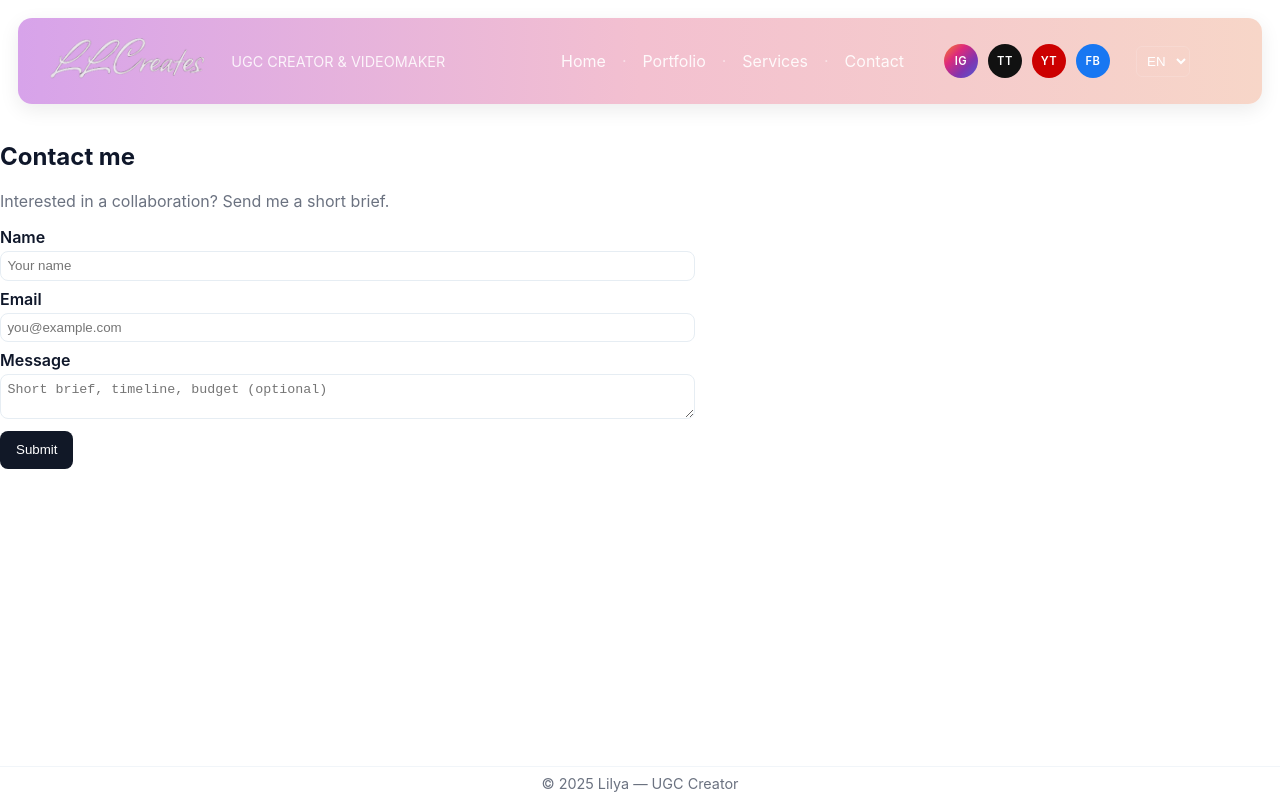
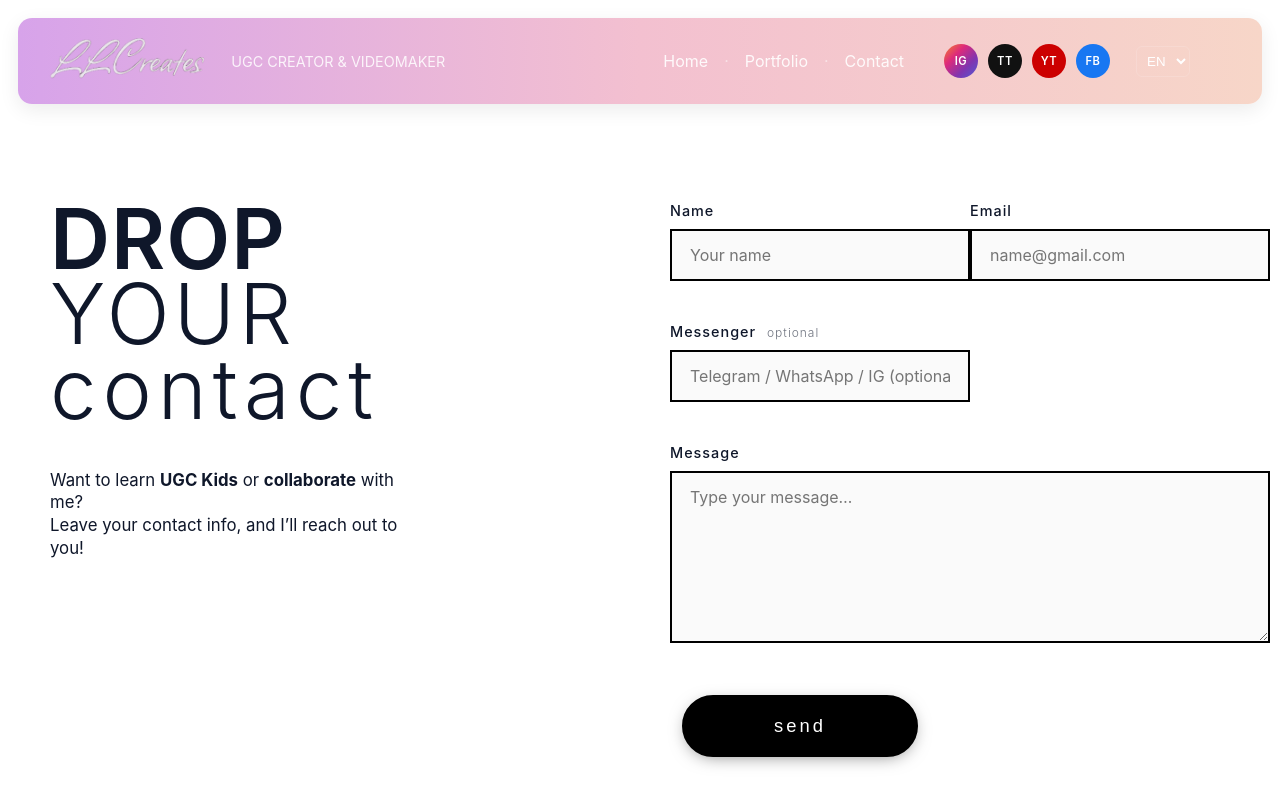
Before and after one commit to zanmax08/lilyaproject, a Vue app: page /contact in a window 1280 px wide. Shown: the top 800 px of the page. Built offline with nearby package versions, Linux system fonts and the light colour scheme.

Commit message:
feat: update navigation and contact form with new structure and functionality; remove services page

```diff
--- a/src/components/SiteHeader.vue
+++ b/src/components/SiteHeader.vue
@@ -9,11 +9,9 @@
       <nav class="main-nav" v-reveal="{mode:'up',delay:140}">
         <router-link to="/" class="nav-link hover-pop">{{ t('nav.home') }}</router-link>
         <span class="sep">·</span>
-        <router-link to="/portfolio" class="nav-link hover-pop">{{ t('nav.portfolio') }}</router-link>
-        <span class="sep">·</span>
-        <router-link to="/services" class="nav-link hover-pop">{{ t('nav.services') }}</router-link>
-        <span class="sep">·</span>
-        <router-link to="/contact" class="nav-link hover-pop">{{ t('nav.contact') }}</router-link>
+  <router-link to="/portfolio" class="nav-link hover-pop">{{ t('nav.portfolio') }}</router-link>
+  <span class="sep">·</span>
+  <router-link to="/contact" class="nav-link hover-pop">{{ t('nav.contact') }}</router-link>
       </nav>
 
       <button class="burger" @click="$emit('toggle-mobile')" :aria-label="t('ui.toggle_menu')" v-reveal="{mode:'up',delay:220}">
@@ -38,9 +36,8 @@
 
     <div class="mobile-nav" v-if="mobileOpen">
       <router-link to="/" @click.native="$emit('close-mobile')">{{ t('nav.home') }}</router-link>
-      <router-link to="/portfolio" @click.native="$emit('close-mobile')">{{ t('nav.portfolio') }}</router-link>
-      <router-link to="/services" @click.native="$emit('close-mobile')">{{ t('nav.services') }}</router-link>
-      <router-link to="/contact" @click.native="$emit('close-mobile')">{{ t('nav.contact') }}</router-link>
+  <router-link to="/portfolio" @click.native="$emit('close-mobile')">{{ t('nav.portfolio') }}</router-link>
+  <router-link to="/contact" @click.native="$emit('close-mobile')">{{ t('nav.contact') }}</router-link>
     </div>
   </header>
 </template>
--- a/src/locales/en.json
+++ b/src/locales/en.json
@@ -3,13 +3,32 @@
     "title": "Lilya — UGC Creator / Videomaker",
     "footer": "Lilya — UGC Creator"
   },
-  "nav": { "home": "Home", "portfolio": "Portfolio", "services": "Services", "contact": "Contact" },
+  "contactStatus": { "sending": "Sending…", "sent": "Sent!", "error": "Error sending. Try again." },
+  "nav": { "home": "Home", "portfolio": "Portfolio", "contact": "Contact" },
   "hero": { "title": "UGC CREATOR & VIDEOMAKER", "lead": "I’m Lilya — I create high-quality UGC videos, reels and video ads. Based in the USA. Ready to collaborate.", "portfolio": "Portfolio", "contact": "Contact me" },
   "about": { "heading": "About me", "text": "My passion for video shooting and photography began as a hobby and has since evolved into my profession." },
-  "services": { "heading": "Services", "list": ["UGC Videos", "Reels & Short Ads", "Product Shoots"], "description": "I offer a range of video services focused on UGC, reels and product shots.", "paragraphs": ["Short authentic videos tailored for social platforms.", "Engaging reels for TikTok, Instagram and more.", "Styled product and lifestyle clips for e-commerce."] },
   "portfolio": { "desc": "Selection of UGC videos, reels and promos.", "preview": "Video preview", "items": [] , "empty": "No portfolio items yet — this section is empty."},
   "folders": [],
-  "contact": { "heading": "Contact me", "intro": "Interested in a collaboration? Send me a short brief.", "name": "Name", "namePlaceholder": "Your name", "email": "Email", "emailPlaceholder": "you@example.com", "message": "Message", "messagePlaceholder": "Short brief, timeline, budget (optional)", "submit": "Submit", "thanks": "Thanks — message saved locally (demo)." },
+  "contact": {
+    "heading": "Contact me",
+    "intro": "Interested in a collaboration? Send me a short brief.",
+    "drop": "DROP",
+    "your": "YOUR",
+    "contactWord": "contact",
+    "pitch": "Want to learn <strong>UGC Kids</strong> or <strong>collaborate</strong> with me? <br/>Leave your contact info, and I’ll reach out to you!",
+    "name": "Name",
+    "namePlaceholder": "Your name",
+    "email": "Email",
+    "emailPlaceholder": "name@gmail.com",
+    "messenger": "Messenger",
+    "messengerPlaceholder": "Telegram / WhatsApp / IG (optional)",
+    "optional": "optional",
+    "message": "Message",
+    "messagePlaceholder": "Type your message…",
+    "submit": "Submit",
+    "submitNew": "send",
+    "thanks": "Thanks — message saved locally (demo)."
+  },
   "socials": { "heading": "Find me", "instagram": "Instagram", "tiktok": "TikTok", "youtube": "YouTube" }
   ,"specialties": {
     "heading": "my specialties",
--- a/src/locales/es.json
+++ b/src/locales/es.json
@@ -3,13 +3,32 @@
     "title": "Lilya — Creadora UGC / Videomaker",
     "footer": "Lilya — Creadora UGC"
   },
-  "nav": { "home": "Inicio", "portfolio": "Portafolio", "services": "Servicios", "contact": "Contacto" },
+  "contactStatus": { "sending": "Enviando…", "sent": "¡Enviado!", "error": "Error al enviar. Intenta de nuevo." },
+  "nav": { "home": "Inicio", "portfolio": "Portafolio", "contact": "Contacto" },
   "hero": { "title": "UGC CREATOR & VIDEOMAKER", "lead": "Soy Lilya — creo vídeos UGC, reels y anuncios creativos. Lista para colaborar.", "portfolio": "Portafolio", "contact": "Contactarme" },
   "about": { "heading": "Sobre mí", "text": "Mi pasión por la filmación y la fotografía comenzó como un hobby y se convirtió en mi profesión." },
-  "services": { "heading": "Servicios", "list": ["Videos UGC", "Reels y anuncios cortos", "Grabaciones de producto"], "description": "Ofrezco servicios de vídeo centrados en UGC, reels y grabaciones de producto.", "paragraphs": ["Vídeos auténticos y cortos para redes sociales.", "Reels atractivos para TikTok, Instagram y más.", "Clips de producto y lifestyle para e‑commerce."] },
   "portfolio": { "desc": "Selección de vídeos UGC, reels y promos.", "preview": "Vista previa de vídeo", "items": [], "empty": "No hay elementos en el portafolio todavía." },
   "folders": [],
-  "contact": { "heading": "Contáctame", "intro": "¿Interesado en colaborar? Envíame un breve brief.", "name": "Nombre", "namePlaceholder": "Tu nombre", "email": "Email", "emailPlaceholder": "tucorreo@ejemplo.com", "message": "Mensaje", "messagePlaceholder": "Breve brief, plazos, presupuesto (opcional)", "submit": "Enviar", "thanks": "Gracias — mensaje guardado localmente (demo)." },
+  "contact": {
+    "heading": "Contáctame",
+    "intro": "¿Interesado en colaborar? Envíame un breve brief.",
+    "drop": "DEJA",
+    "your": "TU",
+    "contactWord": "contacto",
+    "pitch": "¿Quieres aprender <strong>UGC Kids</strong> o <strong>colaborar</strong> conmigo?<br/>Déjame tu contacto y te escribiré.",
+    "name": "Nombre",
+    "namePlaceholder": "Tu nombre",
+    "email": "Email",
+    "emailPlaceholder": "name@gmail.com",
+    "messenger": "Messenger",
+    "messengerPlaceholder": "Telegram / WhatsApp / IG (opcional)",
+    "optional": "opcional",
+    "message": "Mensaje",
+    "messagePlaceholder": "Escribe tu mensaje…",
+    "submit": "Enviar",
+    "submitNew": "enviar",
+    "thanks": "Gracias — mensaje guardado localmente (demo)."
+  },
   "socials": { "heading": "Encuéntrame", "instagram": "Instagram", "tiktok": "TikTok", "youtube": "YouTube" }
   ,"specialties": {
     "heading": "mis especialidades",
--- a/src/locales/ru.json
+++ b/src/locales/ru.json
@@ -3,7 +3,8 @@
     "title": "Лиля — UGC Креатор / Видеомейкер",
     "footer": "Лиля — UGC Креатор"
   },
-  "nav": { "home": "Главная", "portfolio": "Портфолио", "services": "Услуги", "contact": "Контакты" },
+  "contactStatus": { "sending": "Отправка…", "sent": "Отправлено!", "error": "Ошибка отправки. Повторите." },
+  "nav": { "home": "Главная", "portfolio": "Портфолио", "contact": "Контакты" },
   "hero": { "title": "UGC‑продакшн для мам & брендов", "lead": [
     "Ваш бренд должен звучать по‑семейному — и при этом продавать.",
     "Я — Лилия, эксперт по social media и UGC, более 3 лет в инфобизе и с $20 000+ инвестиций в обучение. Со мной — моя дочка, которая с двух лет уверенно чувствует себя перед камерой. Мы вместе создаём нативные видео, которые продают, не продавая: люди сами сохраняют, пересылают и возвращаются к ним.",
@@ -14,10 +15,28 @@
     "🚀 Готовы создать свой самый сохраняемый ролик? Оставьте заявку прямо сейчас и давайте обсудим детали!"
   ], "portfolio": "Портфолио", "contact": "Связаться" },
   "about": { "heading": "Обо мне", "text": "Моя страсть к видеосъёмке и фотографии началась как хобби и переросла в профессию." },
-  "services": { "heading": "Услуги", "list": ["UGC видео", "Рилсы и короткие рекламные ролики", "Съёмка товара и лайфстайл"], "description": "Я предлагаю услуги по созданию видео: UGC, рилсы и съёмки товаров.", "paragraphs": ["Короткие аутентичные видео для соцсетей.", "Эффектные рилсы для TikTok, Instagram и др.", "Съёмка продукта и лайфстайл для e‑commerce."] },
   "portfolio": { "desc": "Подборка UGC-видео, рилсов и промо.", "preview": "Превью видео", "items": [], "empty": "В этом разделе пока нет работ." },
   "folders": [],
-  "contact": { "heading": "Связаться", "intro": "Заинтересованы в сотрудничестве? Пришлите короткий бриф.", "name": "Имя", "namePlaceholder": "Ваше имя", "email": "Email", "emailPlaceholder": "you@example.com", "message": "Сообщение", "messagePlaceholder": "Короткий бриф, сроки, бюджет (опционально)", "submit": "Отправить", "thanks": "Спасибо — сообщение сохранено локально (демо)." },
+  "contact": {
+    "heading": "Связаться",
+    "intro": "Заинтересованы в сотрудничестве? Пришлите короткий бриф.",
+    "drop": "ОСТАВЬ",
+    "your": "СВОЙ",
+    "contactWord": "контакт",
+    "pitch": "Хотите узнать про <strong>UGC Kids</strong> или <strong>сотрудничать</strong>?<br/>Оставьте контакты — напишу вам!",
+    "name": "Имя",
+    "namePlaceholder": "Ваше имя",
+    "email": "Email",
+    "emailPlaceholder": "name@gmail.com",
+    "messenger": "Мессенджер",
+    "messengerPlaceholder": "Telegram / WhatsApp / IG (опционально)",
+    "optional": "опционально",
+    "message": "Сообщение",
+    "messagePlaceholder": "Ваше сообщение…",
+    "submit": "Отправить",
+    "submitNew": "отправить",
+    "thanks": "Спасибо — сообщение сохранено локально (демо)."
+  },
   "socials": { "heading": "Найти меня", "instagram": "Instagram", "tiktok": "TikTok", "youtube": "YouTube" }
   ,"specialties": {
     "heading": "мои специализации",
--- a/src/pages/Contact.vue
+++ b/src/pages/Contact.vue
@@ -1,26 +1,38 @@
 
 <template>
-  <section>
-  <h2>{{ t('contact.heading') }}</h2>
-  <p style="color:var(--muted)">{{ t('contact.intro') }}</p>
+  <section class="contact-layout" v-reveal:fade>
+    <div class="contact-left">
+      <h1 class="mega">
+        <span class="block line1">{{ t('contact.drop') }}</span>
+        <span class="block line2">{{ t('contact.your') }}</span>
+        <span class="block line3">{{ t('contact.contactWord') }}</span>
+      </h1>
+      <p class="pitch" v-html="t('contact.pitch')"></p>
+    </div>
 
-    <form @submit.prevent="send">
-      <div>
-        <label>{{ t('contact.name') || 'Name' }}</label>
-        <input v-model="name" :placeholder="t('contact.namePlaceholder') || 'Your name'" required />
+    <form class="contact-form" @submit.prevent="send" novalidate>
+      <div class="field">
+        <label for="name">{{ t('contact.name') }}</label>
+        <input id="name" v-model="name" :placeholder="t('contact.namePlaceholder')" required />
       </div>
-      <div>
-        <label>{{ t('contact.email') || 'Email' }}</label>
-        <input v-model="email" type="email" :placeholder="t('contact.emailPlaceholder') || 'you@example.com'" required />
+      <div class="field">
+        <label for="email">{{ t('contact.email') }}</label>
+        <input id="email" v-model="email" type="email" :placeholder="t('contact.emailPlaceholder')" required />
       </div>
-      <div>
-        <label>{{ t('contact.message') || 'Message' }}</label>
-        <textarea v-model="message" :placeholder="t('contact.messagePlaceholder') || 'Short brief, timeline, budget (optional)'" required></textarea>
+      <div class="field">
+        <label for="messenger">{{ t('contact.messenger') }} <span class="opt">{{ t('contact.optional') }}</span></label>
+        <input id="messenger" v-model="messenger" :placeholder="t('contact.messengerPlaceholder')" />
       </div>
-      <button type="submit">{{ t('contact.submit') }}</button>
+      <div class="field span2">
+        <label for="message">{{ t('contact.message') }}</label>
+        <textarea id="message" v-model="message" :placeholder="t('contact.messagePlaceholder')" rows="5"></textarea>
+      </div>
+      <div class="actions span2">
+  <button type="submit" class="send-btn hover-pop" :disabled="loading">{{ loading ? t('contactStatus.sending') : sent ? t('contactStatus.sent') : t('contact.submitNew') }}</button>
+  <p v-if="sent && !error" class="sent-msg">{{ t('contact.thanks') }}</p>
+  <p v-if="error" class="error-msg">{{ t('contactStatus.error') }}</p>
+      </div>
     </form>
-
-    <p v-if="sent" style="color:green;margin-top:1rem">{{ t('contact.thanks') }}</p>
   </section>
 </template>
 
@@ -32,24 +44,71 @@ export default {
     t() { return t }
   },
   data() {
-    return { name: '', email: '', message: '', sent: false }
+  return { name: '', email: '', messenger: '', message: '', sent: false, loading: false, error: '' }
   },
   methods: {
-    send() {
-      const payload = { name: this.name, email: this.email, message: this.message, at: new Date() }
-      // demo: save to localStorage
-      const prev = JSON.parse(localStorage.getItem('lilya_messages') || '[]')
-      prev.push(payload)
-      localStorage.setItem('lilya_messages', JSON.stringify(prev))
-      this.sent = true
-      this.name = this.email = this.message = ''
+    async send() {
+      if (this.loading) return
+      this.error = ''
+      this.sent = false
+      this.loading = true
+      const payload = { name: this.name, email: this.email, messenger: this.messenger, message: this.message }
+      try {
+        const resp = await fetch('/.netlify/functions/send-telegram', {
+          method: 'POST',
+          headers: { 'Content-Type': 'application/json' },
+            body: JSON.stringify(payload)
+        })
+        if (!resp.ok) throw new Error('bad status ' + resp.status)
+        const data = await resp.json()
+        if (!data.ok) throw new Error('telegram error')
+        this.sent = true
+        this.name = this.email = this.messenger = this.message = ''
+      } catch (e) {
+        this.error = e.message || 'error'
+      } finally {
+        this.loading = false
+      }
     },
   },
 }
 </script>
 
 <style scoped>
-form div{margin-bottom:.5rem}
-label{display:block;font-weight:600}
-input,textarea{width:100%;padding:.4rem}
+.contact-layout{display:grid;grid-template-columns:repeat(auto-fit,minmax(280px,1fr));gap:60px;max-width:1180px;margin:0 auto;padding:80px 28px 140px;align-items:start}
+.contact-left{max-width:400px}
+.mega{font-size:clamp(2.7rem,7vw,5.2rem);line-height:0.9;font-weight:600;letter-spacing:1px;margin:0 0 42px}
+.mega .block{display:block}
+.mega .line2{font-weight:300;letter-spacing:4px}
+.mega .line3{font-weight:300;letter-spacing:6px}
+.pitch{font-size:1.05rem;line-height:1.35;font-weight:400;max-width:360px}
+.pitch strong{font-weight:700}
+
+.contact-form{display:grid;grid-template-columns:repeat(2,minmax(0,1fr));gap:30px 40px;width:100%}
+.field{display:flex;flex-direction:column;gap:6px}
+.field.span2{grid-column:1 / -1}
+label{font-size:.9rem;font-weight:500;letter-spacing:1px;text-transform:none}
+label .opt{font-weight:300;font-size:.75rem;opacity:.6;margin-left:6px}
+input,textarea{font:inherit;padding:14px 18px;border:2px solid #000;border-radius:0;background:#fafafa;outline:none;transition:border-color .25s,background .25s}
+input:focus,textarea:focus{border-color:#333;background:#fff}
+textarea{resize:vertical;min-height:140px}
+.actions{display:flex;flex-direction:column;align-items:center;gap:14px;margin-top:10px;position:relative}
+.send-btn{cursor:pointer;border:2px solid #000;background:#000;color:#fff;padding:18px 90px;font-size:1.15rem;letter-spacing:3px;border-radius:60px;text-transform:lowercase;font-weight:500;transition:transform .35s,box-shadow .35s;box-shadow:0 4px 18px -6px rgba(0,0,0,0.55)}
+.send-btn[disabled]{opacity:.5;cursor:not-allowed;transform:none}
+.send-btn:hover:not([disabled]){transform:scale(1.045)}
+.send-btn:active{transform:scale(1.02)}
+.send-btn:focus-visible{outline:3px solid #111;outline-offset:3px}
+@media (prefers-reduced-motion: reduce){.send-btn{transition:none}.send-btn:hover,.send-btn:active{transform:none}}
+.sent-msg{color:green;font-size:.85rem}
+.error-msg{color:#c40000;font-size:.85rem}
+
+@media (max-width:860px){
+  .contact-layout{gap:40px;padding:60px 20px 100px}
+  .contact-form{grid-template-columns:1fr}
+  .send-btn{width:100%}
+}
+
+@media (prefers-reduced-motion: reduce){
+  .send-btn{transition:none}
+}
 </style>
--- a/src/router/index.js
+++ b/src/router/index.js
@@ -2,12 +2,10 @@ import { createRouter, createWebHistory } from 'vue-router'
 import Home from '../pages/Home.vue'
 import Portfolio from '../pages/Portfolio.vue'
 import Contact from '../pages/Contact.vue'
-import Services from '../pages/Services.vue'
 
 const routes = [
   { path: '/', component: Home },
   { path: '/portfolio', component: Portfolio },
-  { path: '/services', component: Services },
   { path: '/contact', component: Contact },
 ]
 
```
Also changed, not shown: src/pages/Services.vue (+4 -28 lines), 1 other file (tests, documents, lock files or other folders).
